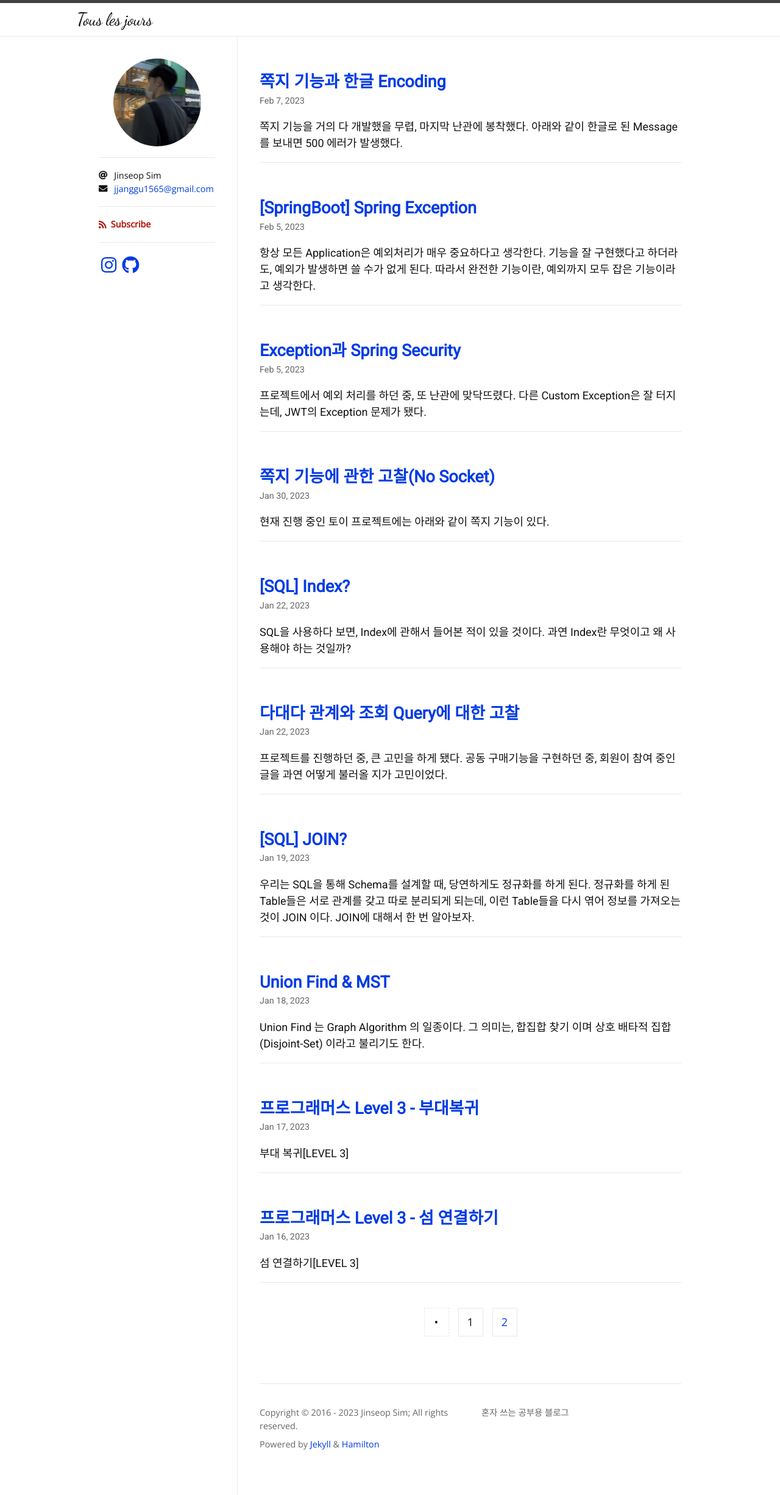
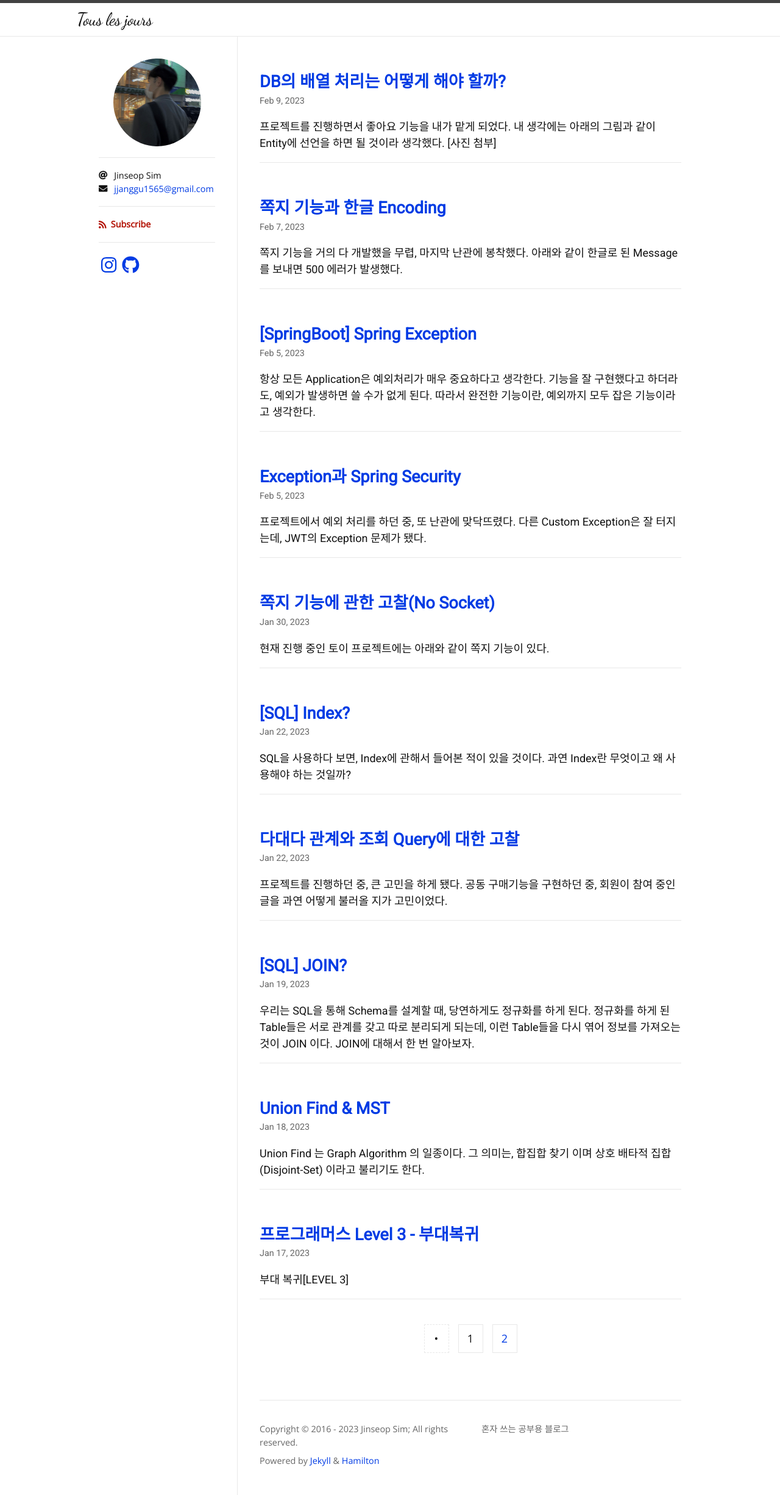
Before and after one commit to Jinseop-Sim/Jinseop-Sim.github.io, a Jekyll site: the page built from index.html, in a window 1280 px wide. Shown: the whole page at 61% size. Built offline with Jekyll 4.4.1, drawn with Linux system fonts in a browser that asks for light colours; nearby versions of some CDN libraries; some web fonts are replaced; the list of posts is cut into pages by our own code.

Commit message:
글 내용 추가

````diff
--- /dev/null
+++ b/_posts/2023-02-09-array-error.md
@@ -0,0 +1,29 @@
+---
+layout: post
+title: "DB의 배열 처리는 어떻게 해야 할까?"
+categories: ToyProject
+tags: [develop]
+author:
+  - Jinseop Sim
+---
+프로젝트를 진행하면서 좋아요 기능을 내가 맡게 되었다.
+내 생각에는 아래의 그림과 같이 Entity에 선언을 하면 될 것이라 생각했다.
+[사진 첨부]
+
+```OnetoMany``` 단방향으로 설계한 이유는 아래와 같다.
+- User가 게시글에 좋아요를 누르고 자신의 배열에 기록한다.
+- 하지만 게시글이 User를 참조해야하는 기능은 설계 대상에 없다.
+  - 좋아요를 누른 User를 확인하는 기능(X)
+- 따라서 User만 좋아요를 누른 글의 기록을 들고 있으면 된다.
+
+하지만 아래와 같은 문제가 발생했다.
+[사진 첨부]
+
+사진에서 확인할 수 있듯이, 두 배열이 같은 배열 취급이 되고 있다.
+잠시 곰곰히 생각을 해보니 정말 기초적이고 바보같은 오류가 있었다.
+```OneToMany```와 ```JoinColumn``` Annotation으로 일단 관계를 지었으나,
+```JoinColumn```과 배열의 타입이 아예 일치함을 알 수 있다.
+내 생각엔, 그로 인해 내가 선언한 두 배열을 구분을 할 수 없는 것 같다.
+
+연관 관계는 Column 명을 보고 FK를 통해 맺어지게 된다.
+내가 사용한 FK는
````
Also changed, not shown: _posts/2022-12-24-springsecu.md (+1 -1 lines).
